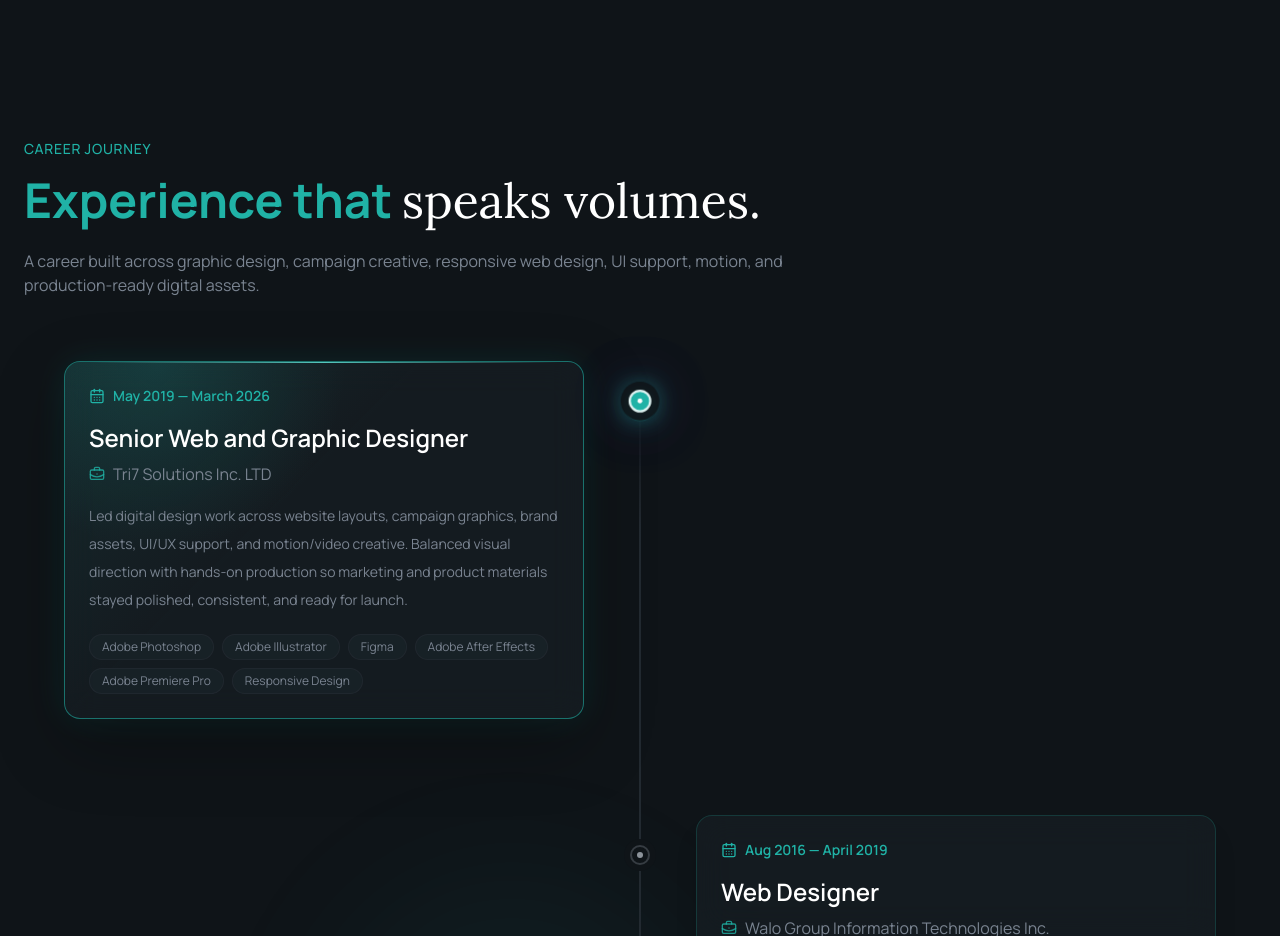
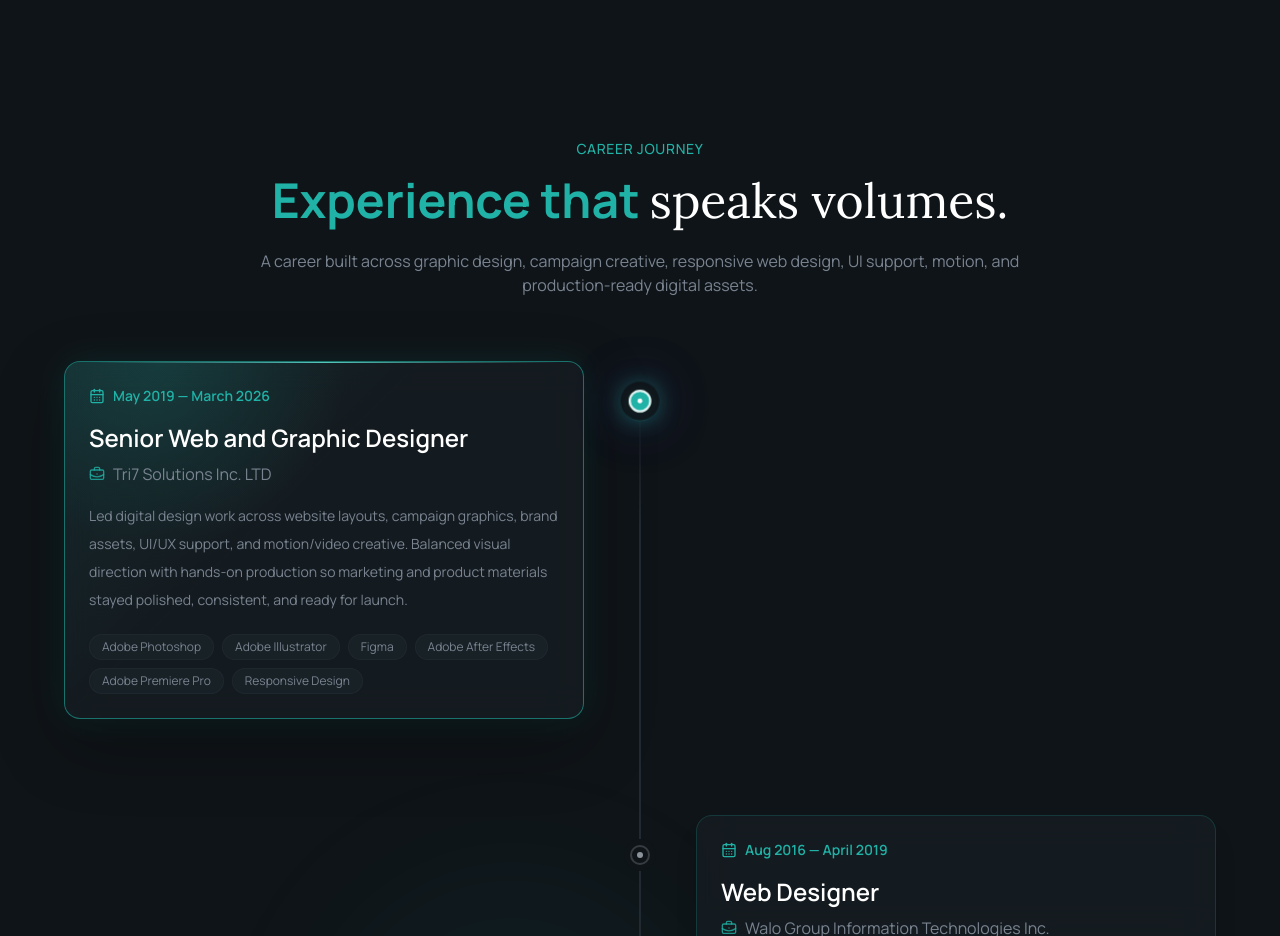
Before and after one commit to chquirante-21/designer21, a React (Vite) app: page / in a window 1280 px wide. Shown: the part 4400-5336 px from the top of the page. Built offline with nearby package versions, Linux system fonts and the light colour scheme.

Commit message:
Center experience section header

```diff
--- a/src/sections/Experience.jsx
+++ b/src/sections/Experience.jsx
@@ -182,7 +182,7 @@ export const Experience = () => {
 
       <div className="container mx-auto px-6 relative z-10">
         {/* Section Header */}
-        <div className="max-w-3xl mb-16">
+        <div className="max-w-3xl mb-16 text-center mx-auto">
           <span
             className="text-secondary-foreground text-sm
            font-medium tracking-wider uppercase animate-fade-in"
```
